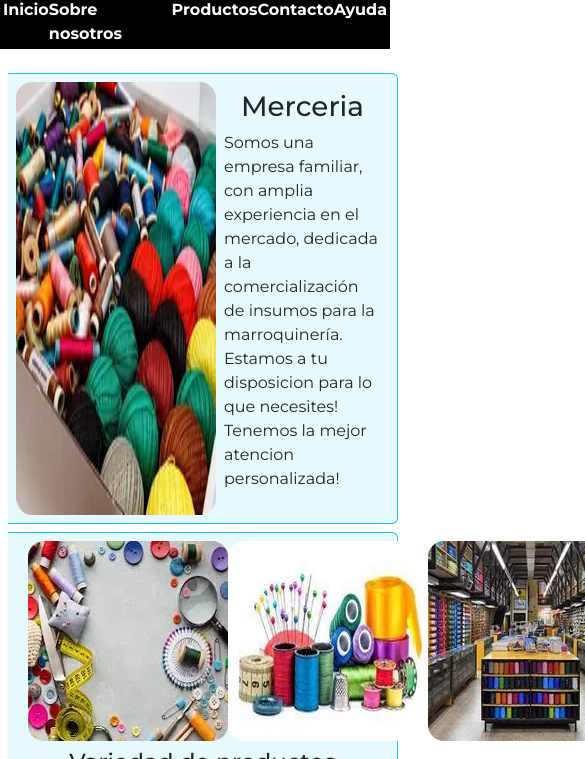
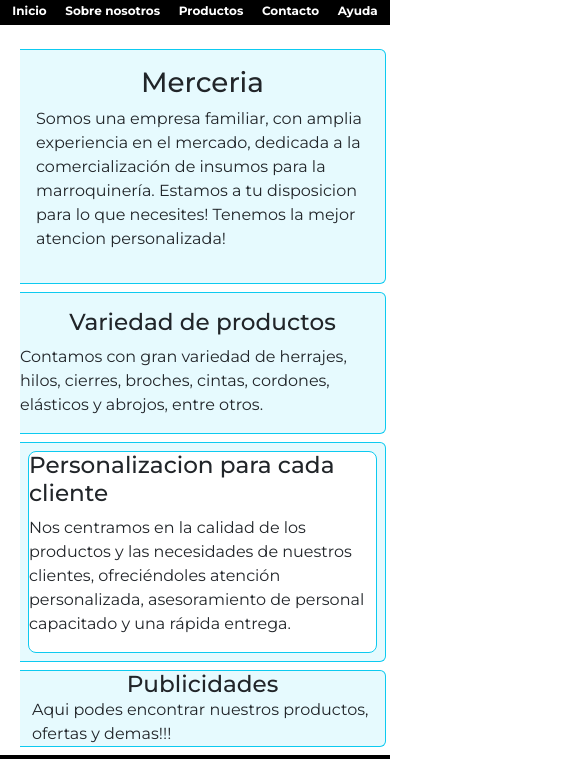
Before and after one commit to divoragu/last-proyect, a website: page index.html in a window 390 px wide. Shown: the part 75-834 px from the top of the page, 585 px wide, since content can reach past the window. Drawn offline with nearby package versions, Linux system fonts and the light colour scheme.

Commit message:
indexfinish

```diff
--- a/index.html
+++ b/index.html
@@ -24,7 +24,7 @@
     <header>
         <div>
             <img src="./images/GyC Insumos.webp" alt="">
-        <h1>GyC Insumos</h1>
+            <h1>GyC Insumos</h1>
         </div>
         <nav class="nav-head">
             <ul>
@@ -36,16 +36,15 @@
             </ul>
         </nav>
     </header>
-        <main class="container-fluid d-inline-block align-items-center m-1">
-            <div class="row">
-                <article class="d-flex bg-info bg-opacity-10 border border-info border-start-0 rounded-end p-2 m-1 justify-content-start col-sm-6 col-lg-12">
+        <main class="container-fluid d-inline-block justify-content-center align-items-center m-1">
+                <article class="d-flex bg-info bg-opacity-10 border border-info border-start-0 rounded-end p-2 m-1 justify-content-start col-12">
                         <img class="rounded-4" src="./images/img-article.webp" alt="">
                     <div class="d-flex flex-column m-2 justify-content-center align-items-center">
                         <h2 class="h1">Merceria</h2>
                         <p>Somos una empresa familiar, con amplia experiencia en el mercado, dedicada a la comercialización de insumos para la marroquinería. Estamos a tu disposicion para lo que necesites! Tenemos la mejor atencion personalizada!</p>
                     </div>
                 </article>
-                <section class="d-inline-block bg-info bg-opacity-10 border border-info border-start-0 rounded-end m-1 col-sm-6 col-lg-8">
+                <section class="d-inline-block bg-info bg-opacity-10 border border-info border-start-0 rounded-end m-1 col-12">
                     <div class="d-flex flex-row align-items-center justify-content-around p-2">
                         <img class="rounded-4" src="./images/img-sect.webp" alt="img-sect">
                         <img class="rounded-4" src="./images/img-sect-1.webp" alt="img-sect-1">
@@ -56,7 +55,7 @@
                     <p>Contamos con gran variedad de herrajes, hilos, cierres, broches, cintas, cordones, elásticos y abrojos, entre otros.</p>
                     </div>
                 </section>
-                <section class="d-inline-block bg-info bg-opacity-10 border border-info border-start-0 rounded-end m-1 col-sm-6 col-lg-8">
+                <section class="d-inline-block bg-info bg-opacity-10 border border-info border-start-0 rounded-end m-1 col-12">
                         <div class="d-flex justify-content-center align-items-center">
                             <img class="rounded-4 p-1" src="./images/atencion-personalizada.webp" alt="atencion-personalizada">
                             <div class="d-flex flex-column align-items-center justify-content-center m-2 border border-info bg-white rounded-3">
@@ -65,18 +64,13 @@
                         </div>
                     </div>
                 </section>
-            </div>
-            <div class="row d-flex justify-content-end position-absolute">
-                <aside class="col-sm-2 col-lg-4">
-                    <div class="d-flex bg-info bg-opacity-10 border border-info border-start-0 rounded-end m-1">
+                <aside class="row d-flex jus bg-info bg-opacity-10 border border-info border-start-0 rounded-end m-1 col-12">
+                    <div class="d-flex flex-column justify-content-center align-items-center">
+                            <h3 class="d-flex align-items-center p-0 m-0">Publicidades</h3>
+                            <p class="d-flex align-items-end p-0 m-0">Aqui podes encontrar nuestros productos, ofertas y demas!!!</p>
                             <img class="rounded-4 p-2" src="./images/oferta_anim.webp" alt="atencion-personalizada">
-                        <div class="">
-                            <h3>Publicidades</h3>
-                            <p>Aqui podes encontrar nuestros productos, ofertas y demas!!!</p>
-                        </div>
                     </div>
                 </aside>
-            </div>
         </main>
     <footer>
         <div>
--- /dev/null
+++ b/scss/_media-max768.scss
@@ -0,0 +1,23 @@
+
+@media screen and (max-width:768px) {
+    header{
+        div{
+            img{
+                animation: none;
+            }
+            h1{
+                animation: none;
+            }
+        }
+    }
+    .nav-head{
+        a{
+            font-size: $font-10+2;
+        }
+    }
+    main{
+        img{
+            display: none;
+        }
+    }
+}
--- a/scss/main.scss
+++ b/scss/main.scss
@@ -1,6 +1,7 @@
 @import "variables";
 @import "header-nav-footer";
 
+@import "media-max768";
 body{
     padding: 0;
     margin: 0;
```
Also changed, not shown: css/main.css.
